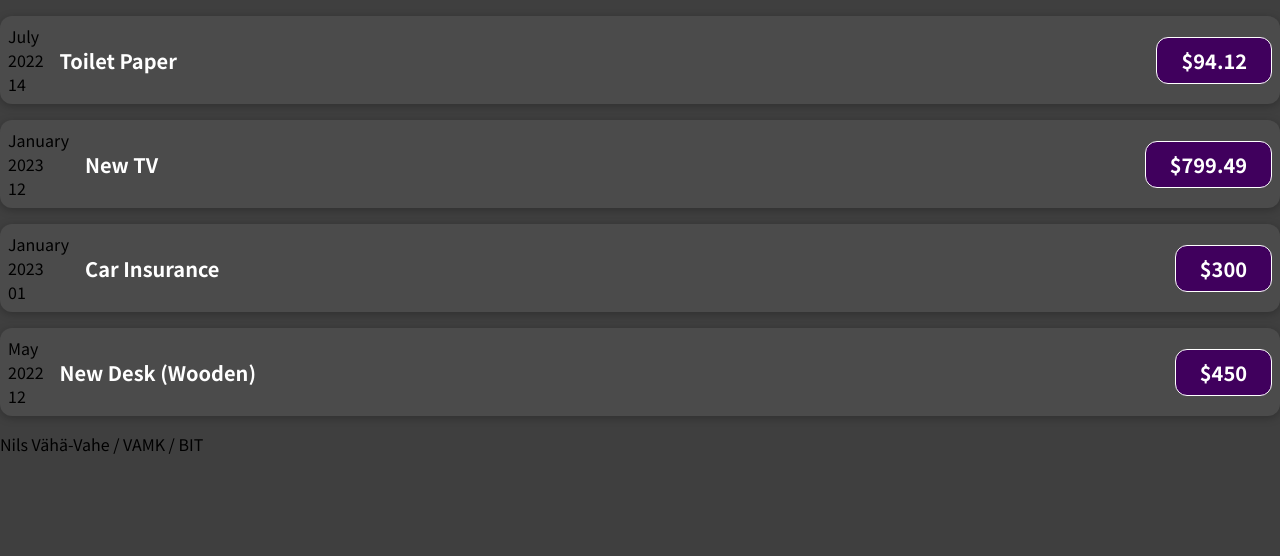
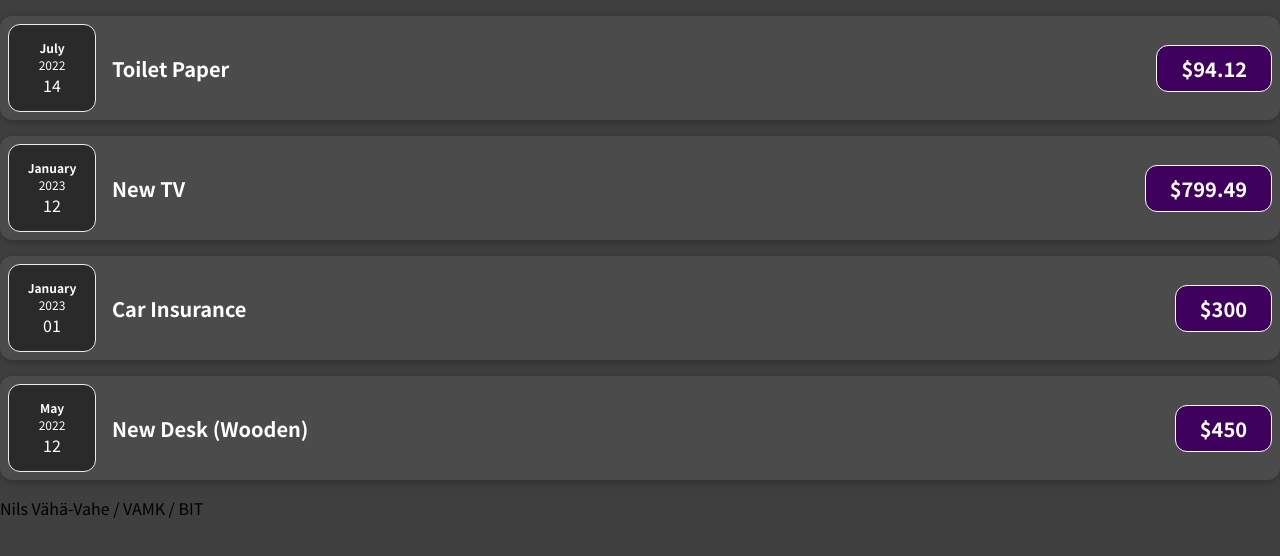
Before and after one commit to nissevahavahe/react-first-project, a JavaScript app: page / in a window 1280 px wide. Shown: the top 556 px of the page. Built offline with nearby package versions, Linux system fonts and the light colour scheme.

Commit message:
Lisätty ExpenseDate.css ja muokattu ExpenseDate.js sen mukaan

```diff
--- a/src/App.js
+++ b/src/App.js
@@ -29,22 +29,22 @@
           title={expenses[0].title}
           amount={expenses[0].amount}
           date={expenses[0].date}
-        ></ExpenseItem>
+        />
         <ExpenseItem
           title={expenses[1].title}
           amount={expenses[1].amount}
           date={expenses[1].date}
-        ></ExpenseItem>
+        />
         <ExpenseItem
           title={expenses[2].title}
           amount={expenses[2].amount}
           date={expenses[2].date}
-        ></ExpenseItem>
+        />
         <ExpenseItem
           title={expenses[3].title}
           amount={expenses[3].amount}
           date={expenses[3].date}
-        ></ExpenseItem>
+        />
         <p>Nils Vähä-Vahe / VAMK / BIT</p>
       </div>
   );
--- /dev/null
+++ b/src/components/ExpenseDate.css
@@ -0,0 +1,26 @@
+.expense-date {
+  display: flex;
+  flex-direction: column;
+  width: 5.5rem;
+  height: 5.5rem;
+  border: 1px solid #ececec;
+  background-color: #2a2a2a;
+  color: white;
+  border-radius: 12px;
+  align-items: center;
+  justify-content: center;
+}
+
+.expense-date__month {
+  font-size: 0.75rem;
+  font-weight: bold;
+}
+
+.expense-date__year {
+  font-size: 0.75rem;
+}
+
+.expense-date__day {
+  font-size: 1.5rem;
+  font-weight: bold;
+}
--- a/src/components/ExpenseDate.js
+++ b/src/components/ExpenseDate.js
@@ -1,15 +1,15 @@
+import './ExpenseDate.css'
+
 function ExpenseDate(props) {
   const month = props.date.toLocaleString("en-US", { month: "long" });
   const day = props.date.toLocaleString("en-US", { day: "2-digit" });
   const year = props.date.getFullYear();
 
   return (
-    <div>
-      <div>
-        <div>{month}</div>
-        <div>{year}</div>
-        <div>{day}</div>
-      </div>
+    <div className="expense-date">
+        <div className="expense-date__month">{month}</div>
+        <div className="expense-date__year">{year}</div>
+        <div className="expense-date__date">{day}</div>
     </div>
   );
 }
```
